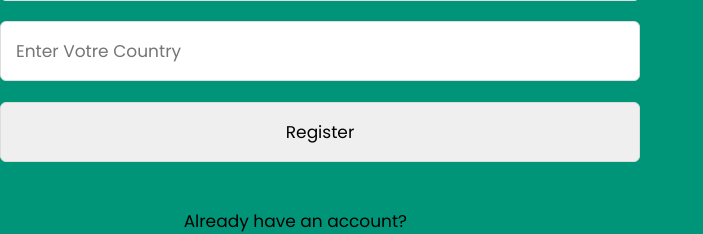
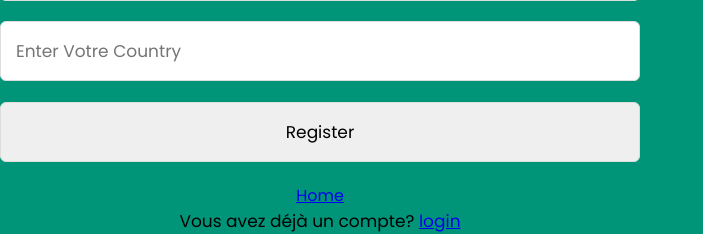
Before and after one commit to MohamedBarhmate/pro_-Barhmate_mohammed, a PHP site: page /registration/public/inscription.php in a window 1280 px wide. Shown: the part 697-931 px from the top of the page, without its empty margins (0-703 px from the left). Run offline with PHP 8.4, Linux system fonts and the light colour scheme.

Commit message:
UPDATE inscription

```diff
--- a/registration/public/inscription.php
+++ b/registration/public/inscription.php
@@ -41,9 +41,9 @@ body{
 #check{
   display: none;
 }
-.container .form{
+/* .container .form{
   padding: 2rem;
-}
+} */
 .form header{
   font-size: 2rem;
   font-weight: 500;
@@ -60,17 +60,6 @@ body{
    border-radius: 6px;
    outline: none;
  }
- .form input:focus{
-   box-shadow: 0 1px 0 rgba(0,0,0,0.2);
- }
-.form a{
-  font-size: 16px;
-  color: #009579;
-  text-decoration: none;
-}
-.form a:hover{
-  text-decoration: underline;
-}
 .form input.button{
   color: #fff;
   background: #009579;
@@ -123,8 +112,8 @@ body{
         ?>
     </form>
       <div class="signup">
-        <span class="signup">Already have an account?
-         <label for="check">Login</label>
+        <span class="signup">Vous avez déjà un compte?
+         <label for="check"><a href="login.php">login</a></label>
         </span>
       </div>
     </div>
```
